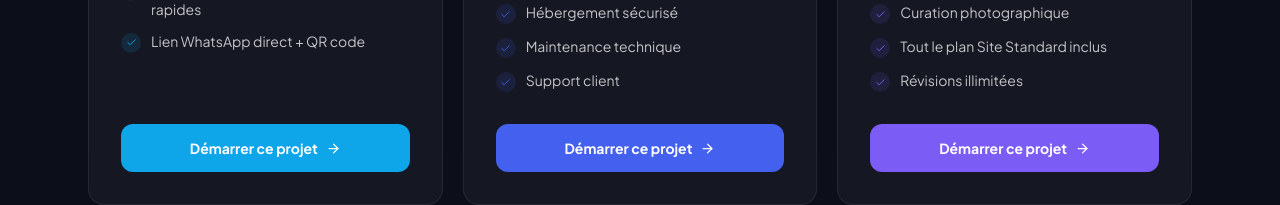
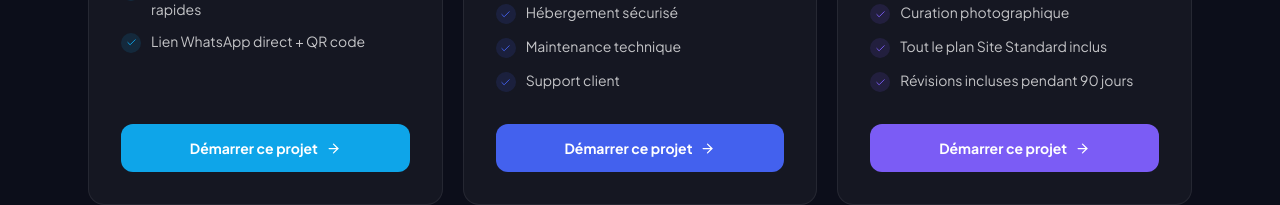
Before and after one commit to jsbiti012/propulse-website, a Next.js app: page /services in a window 1280 px wide. Shown: the part 1118-1323 px from the top of the page. Built offline with nearby package versions, Linux system fonts and the light colour scheme.

Commit message:
chore(pricing): bound Signature revisions to 90 days

```diff
--- a/content.config.ts
+++ b/content.config.ts
@@ -181,7 +181,7 @@ export const packs: Pack[] = [
     tagline: "Présence digitale professionnelle",
     desc: "Idéal pour démarrer avec un site propre, professionnel, et opérationnel rapidement.",
     price: "5 900",
-    monthly: "240",
+    monthly: "250",
     monthlyNote: "maintenance + hébergement sécurisé",
     features: [
       "Site web professionnel",
--- a/content/pages/home.json
+++ b/content/pages/home.json
@@ -84,7 +84,7 @@
       "tagline": "Site Standard",
       "desc": "Pour les commerces locaux qui veulent un site propre, professionnel, et opérationnel.",
       "price": "5 900",
-      "monthly": "240",
+      "monthly": "250",
       "monthlyNote": "maintenance + hébergement sécurisé",
       "features": [
         "Site web professionnel",
@@ -102,14 +102,14 @@
       "tagline": "Site Signature",
       "desc": "Pour les commerces qui veulent un design d'exception.",
       "price": "9 900",
-      "monthly": "240",
+      "monthly": "250",
       "monthlyNote": "maintenance + hébergement sécurisé",
       "features": [
         "Direction artistique dédiée",
         "Design éditorial sur mesure",
         "Curation photographique",
         "Tout le plan Site Standard inclus",
-        "Révisions illimitées"
+        "Révisions incluses pendant 90 jours"
       ],
       "featured": false,
       "accent": "#7B5CF5",
```
